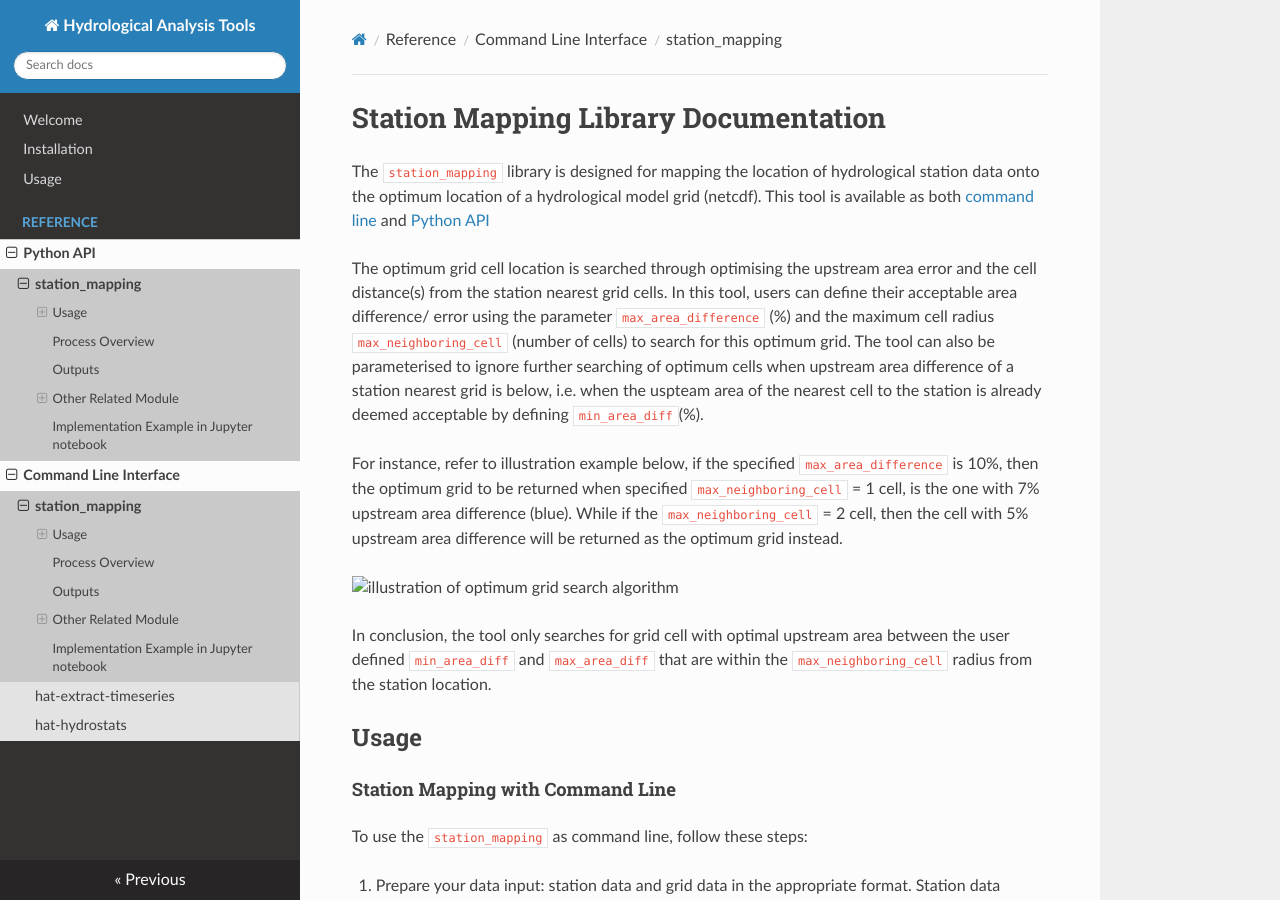
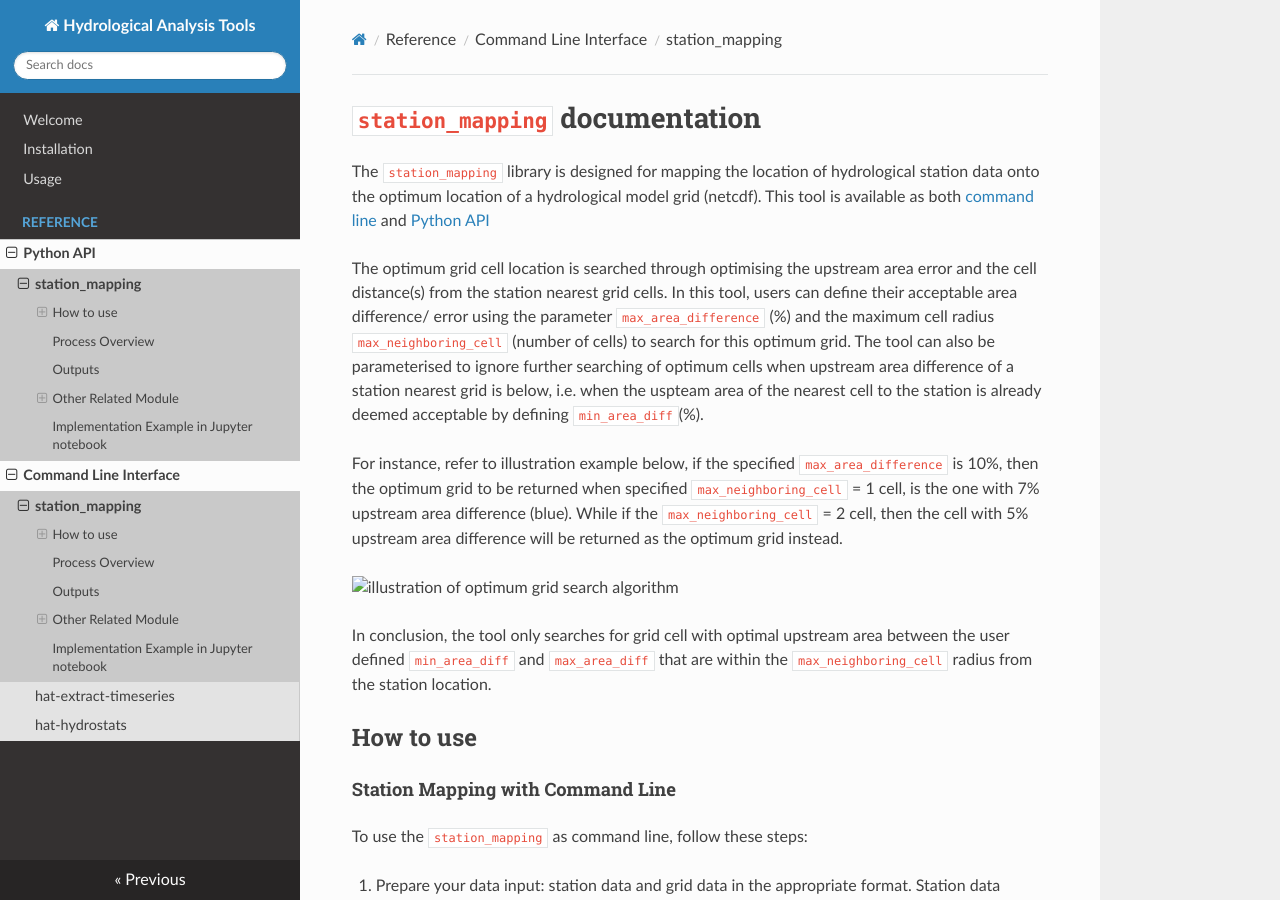
Before and after one commit to ecmwf/hat, an MkDocs documentation site: the page built from docs/station_mapping.md, in a window 1280 px wide and 900 px high. Built offline with MkDocs 1.6.1, drawn with Linux system fonts in a browser that asks for light colours; nearby versions of some CDN libraries.

Commit message:
updated station mapping doc

```diff
--- a/docs/station_mapping.md
+++ b/docs/station_mapping.md
@@ -1,6 +1,6 @@
 
-Station Mapping Library Documentation
-=====================================
+`station_mapping` documentation
+===============================
 
 The `station_mapping` library is designed for mapping the location of hydrological station data onto the optimum location of a hydrological model grid (netcdf).
 This tool is available as both [command line](#station-mapping-with-command-line) and [Python API](#station-mapping-as-python-script-eg-called-within-jupyter-notebook-or-python-file)
@@ -14,7 +14,7 @@ For instance, refer to illustration example below, if the specified `max_area_di
 In conclusion, the tool only searches for grid cell with optimal upstream area between the user defined `min_area_diff` and `max_area_diff` that are within the `max_neighboring_cell` radius from the station location.
 
 
-Usage
+How to use
 -----
 #### Station Mapping with Command Line
 To use the `station_mapping` as command line, follow these steps:
```
